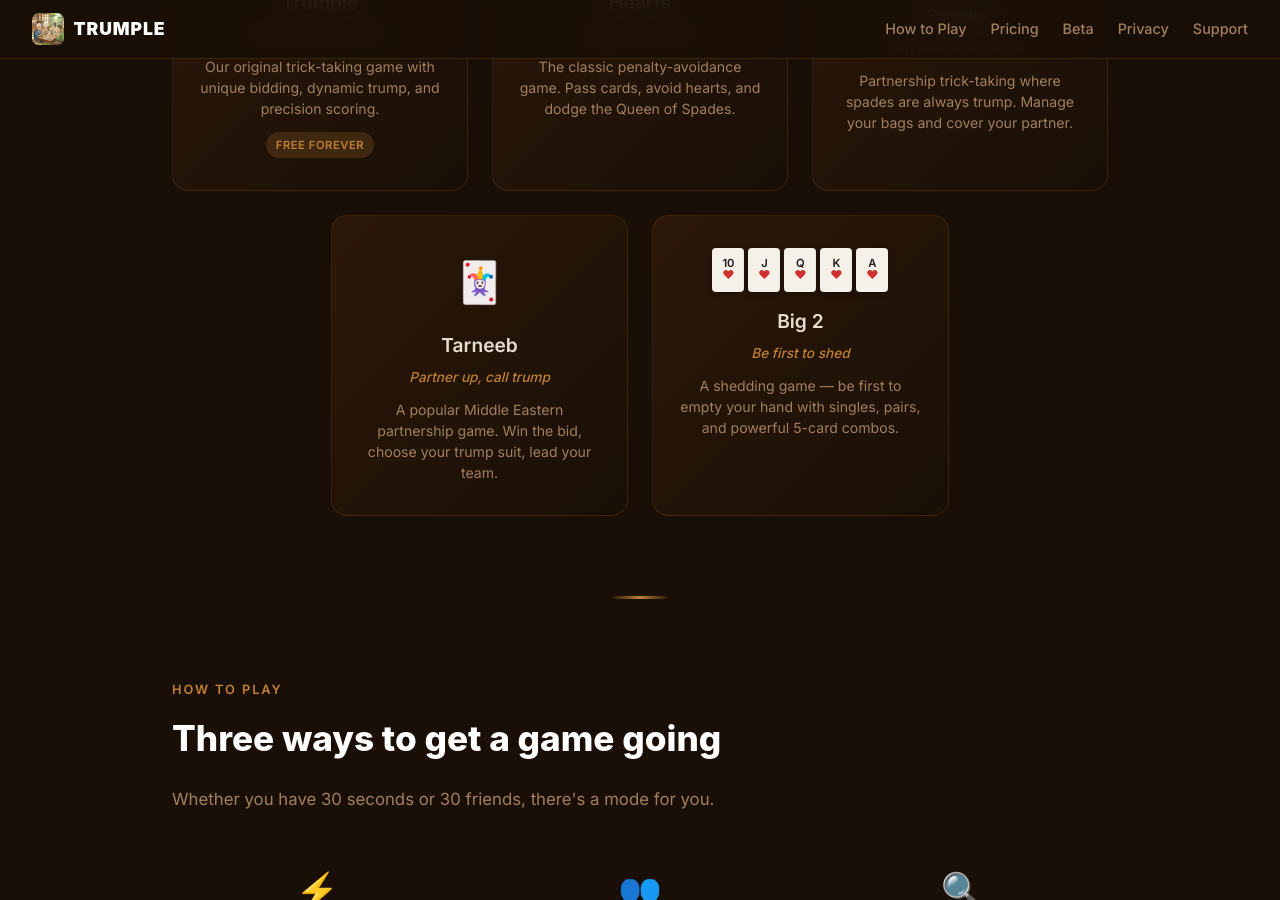
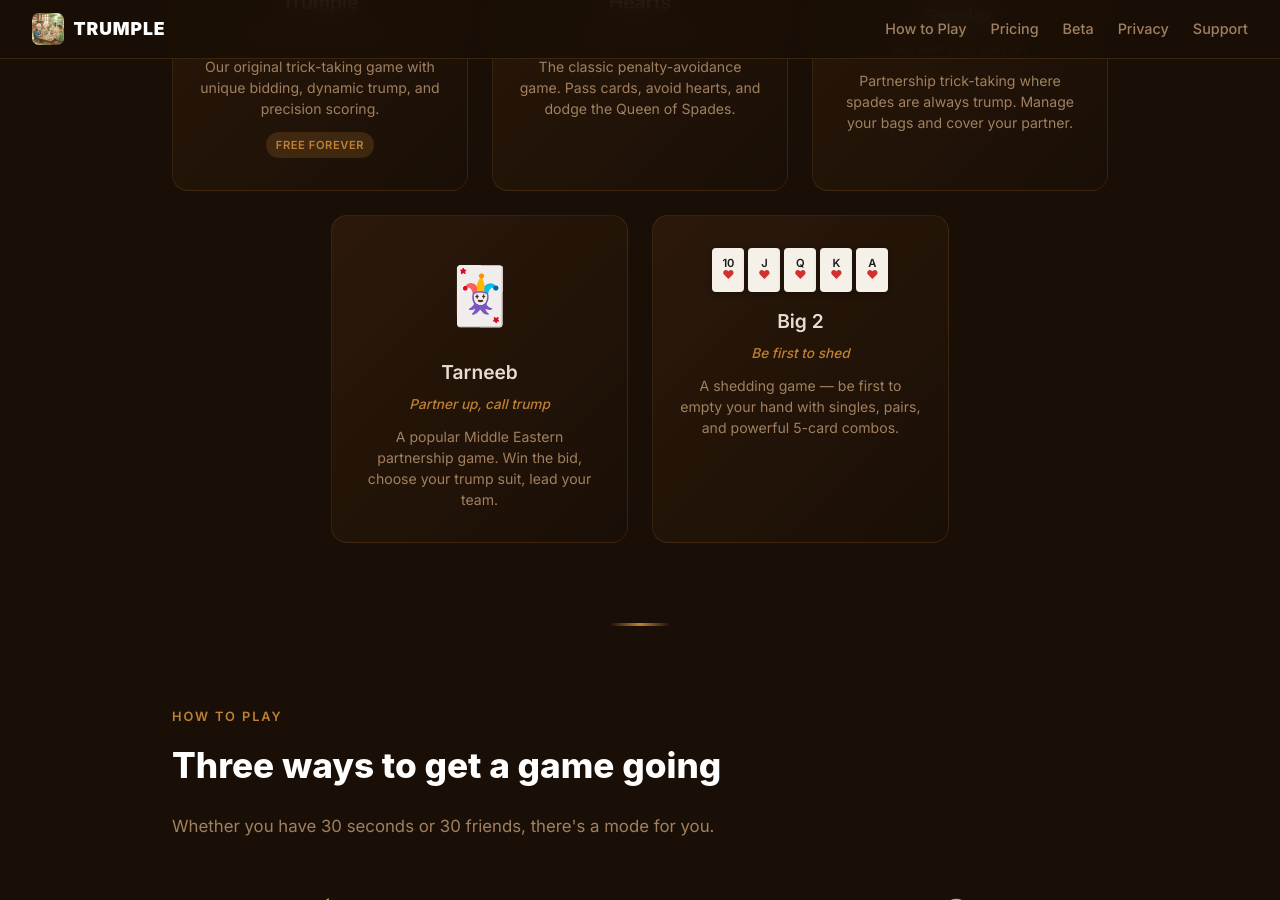
Before and after one commit to darifo2010/trumplesupport, a Jekyll site: the page built from index.md, in a window 1280 px wide and 900 px high, scrolled down 1993 px. Built offline with Jekyll 4.4.1, drawn with Linux system fonts in a browser that asks for light colours.

Commit message:
Enlarge Tarneeb card emoji
Co-Authored-By: Claude Opus 4.6 (1M context) <noreply@anthropic.com>

```diff
--- a/_layouts/landing.html
+++ b/_layouts/landing.html
@@ -718,7 +718,7 @@
     </div>
     <div class="games-grid-bottom">
       <a href="how-to-play-tarneeb" class="game-card">
-        <div class="game-emoji">&#127183;</div>
+        <div class="game-emoji" style="font-size:3.5rem;">&#127183;</div>
         <h3 class="game-name">Tarneeb</h3>
         <p class="game-tagline">Partner up, call trump</p>
         <p class="game-desc">A popular Middle Eastern partnership game. Win the bid, choose your trump suit, lead your team.</p>
```
